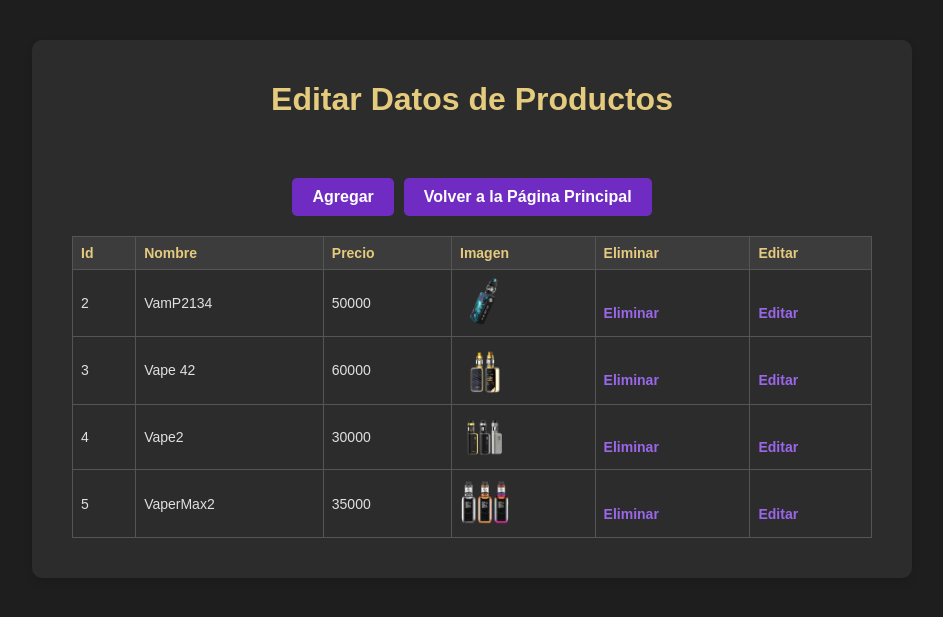
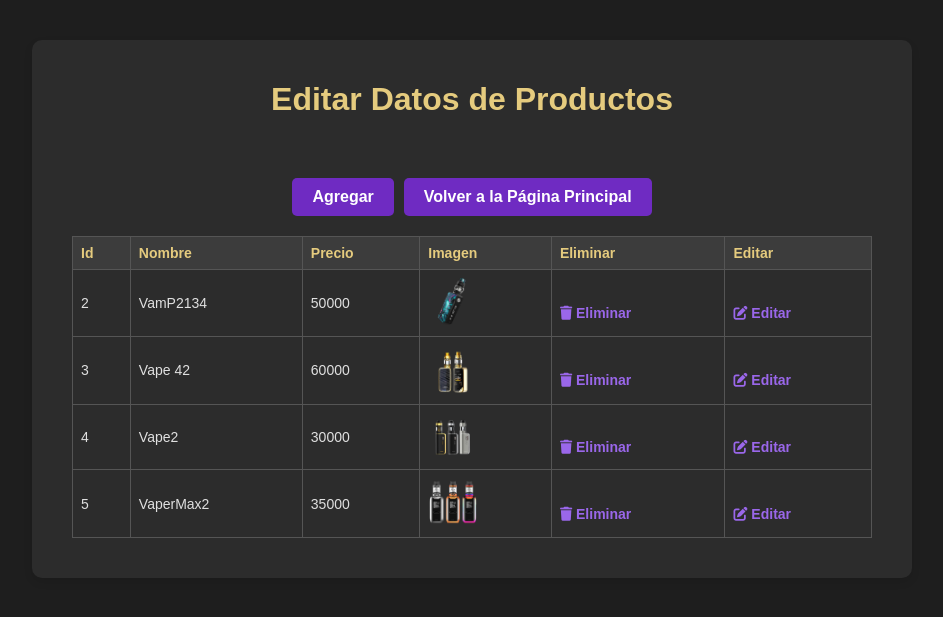
Before and after one commit to GWhiteWolf/Backend-projectWeb, a Django app: page /crud in a window 1280 px wide. Shown: the top 617 px of the page, without its empty margins (168-1111 px from the left). Run offline with Django 4.2, Linux system fonts and the light colour scheme; data comes from the database, SQL or seed files in the repository; both versions use the stored data as it was after the commit; some libraries are stand-ins or nearby versions.

Commit message:
logos crud

```diff
--- a/ProyectoWeb/negocio01/templates/negocio01/productos_list.html
+++ b/ProyectoWeb/negocio01/templates/negocio01/productos_list.html
@@ -5,6 +5,12 @@
 <head>
     <meta charset="UTF-8">
     <meta name="viewport" content="width=device-width, initial-scale=1.0">
+
+    <!--Carga de iconos-->
+    <link rel="stylesheet" href="https://cdnjs.cloudflare.com/ajax/libs/font-awesome/6.5.2/css/all.min.css"
+    integrity="sha512-SnH5WK+bZxgPHs44uWIX+LLJAJ9/2PkPKZ5QiAj6Ta86w+fsb2TkcmfRyVX3pBnMFcV7oQPJkl9QevSCWr3W6A=="
+    crossorigin="anonymous" referrerpolicy="no-referrer" />
+
     <title>Editar Datos de Productos</title>
     <link rel="stylesheet" href="{% static 'crud-styles.css' %}">
 </head>
@@ -36,8 +42,8 @@
                             <td>{{producto.nombre}}</td>
                             <td>{{producto.precio}}</td>
                             <td><img src="{{ producto.imagen.url }}" alt="{{ producto.nombre }}"></td>
-                            <td><a href="{% url 'productos_del' pk=producto.id_producto %}">Eliminar</a></td>
-                            <td><a href="{% url 'productos_findEdit' pk=producto.id_producto %}">Editar</a></td>
+                            <td><a href="{% url 'productos_del' pk=producto.id_producto %}"><i class="fa-solid fa-trash"></i> Eliminar</a></td>
+                            <td><a href="{% url 'productos_findEdit' pk=producto.id_producto %}"><i class="fa-solid fa-pen-to-square"></i> Editar</a></td>
                         </tr>
                     {% endfor %}
                 </tbody>
```
Also changed, not shown: ProyectoWeb/negocio01/templates/negocio01/marcas_list.html (+8 -2 lines), ProyectoWeb/db.sqlite3.
